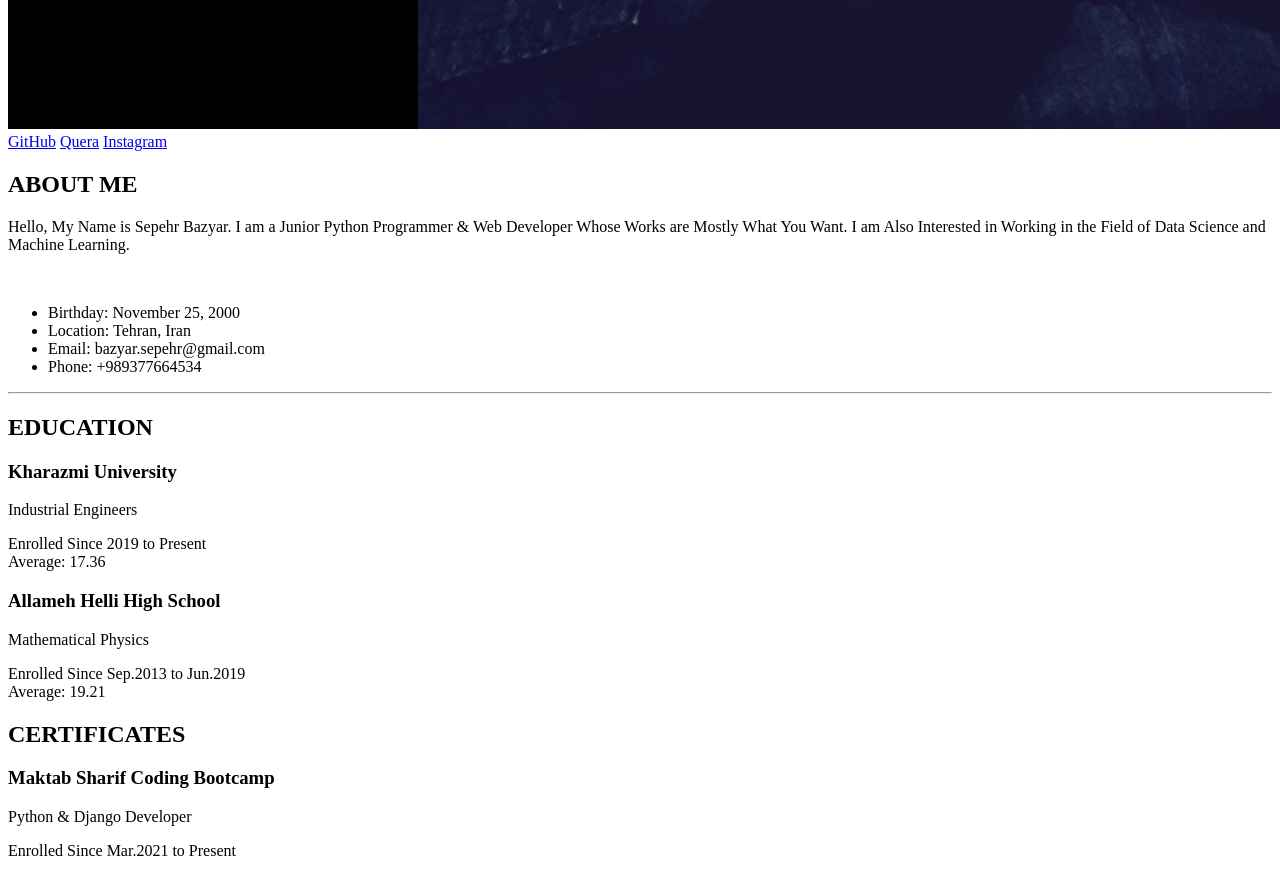
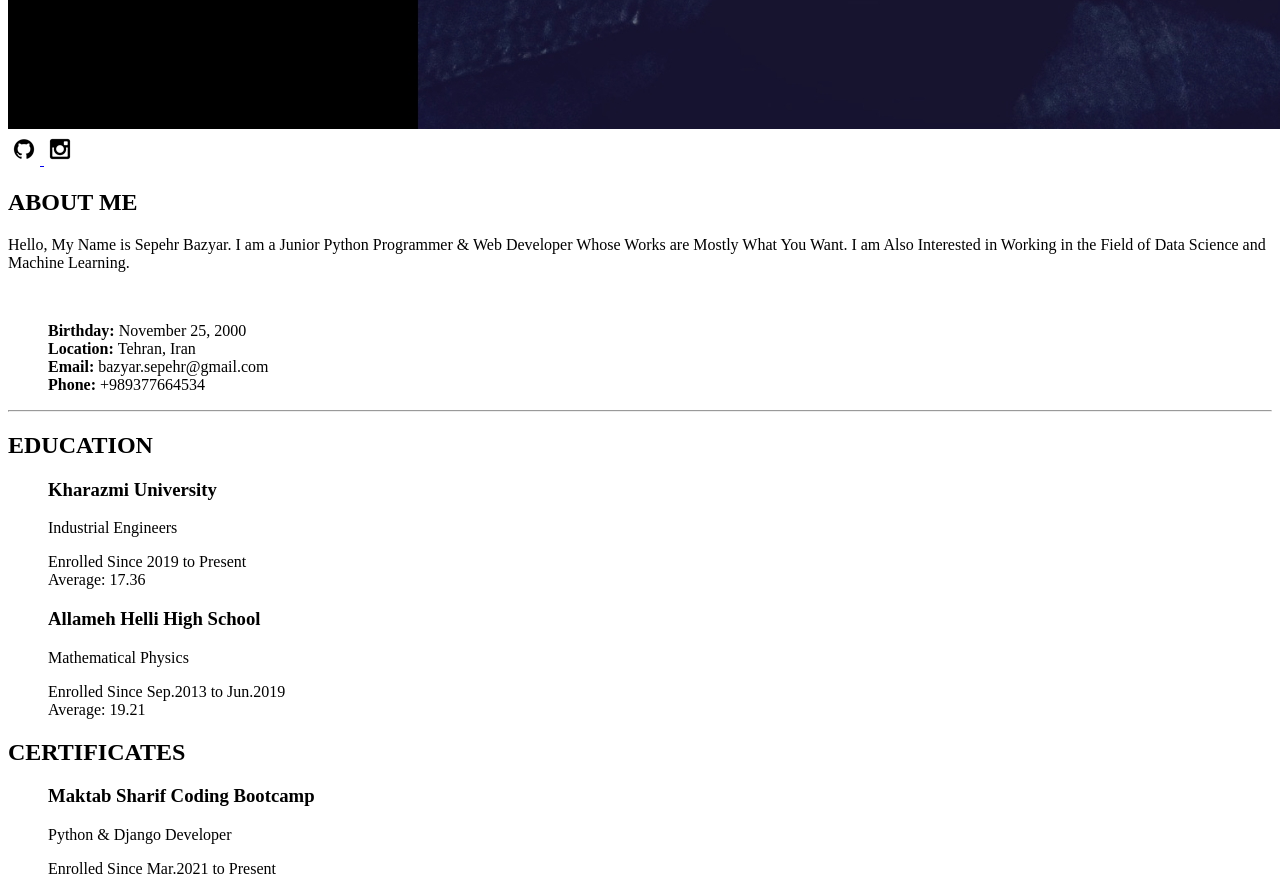
Before and after one commit to SepehrBazyar/maktab52_python, a plain HTML site: page HW11/index.html in a window 1280 px wide. Shown: the part 2020-2914 px from the top of the page. Drawn offline with Linux system fonts and the light colour scheme.

Commit message:
First Use style.css for None List Items

```diff
--- a/HW11/index.html
+++ b/HW11/index.html
@@ -9,9 +9,15 @@
         <h1>Sepehr Bazyar</h1>
             <button title="Download">Download Resume</button>
             <img src="Me.jpg" alt="Sepehr Bazyar">
-            <a href="https://github.com/SepehrBazyar">GitHub</a>
-            <a href="https://quera.ir/profile/SepehrBazyar">Quera</a>
-            <a href="https://www.instagram.com/sepehrbazyar/">Instagram</a>
+            <a href="https://github.com/SepehrBazyar" target="_blank">
+                <img src="GitHub.ico" alt="GitHub">
+            </a>
+            <!-- <a href="https://quera.ir/profile/SepehrBazyar" target="_blank">
+                <img src="Quera.ico" alt="Quera">
+            </a> -->
+            <a href="https://www.instagram.com/sepehrbazyar/" target="_blank">
+                <img src="Instagram.ico" alt="Instagram">
+            </a>
             <h2>ABOUT ME</h2>
                 <p>
                     Hello, My Name is Sepehr Bazyar.
@@ -22,22 +28,32 @@
                 </p>
                 <br>
                 <ul>
-                    <li>Birthday: November 25, 2000</li>
-                    <li>Location: Tehran, Iran</li>
-                    <li>Email: bazyar.sepehr@gmail.com</li>
-                    <li>Phone: +989377664534</li>
+                    <li><strong>Birthday: </strong>November 25, 2000</li>
+                    <li><strong>Location: </strong>Tehran, Iran</li>
+                    <li><strong>Email: </strong>bazyar.sepehr@gmail.com</li>
+                    <li><strong>Phone: </strong>+989377664534</li>
                 </ul>
             <hr>
             <h2>EDUCATION</h2>
+                <ul>
+                    <li>
                         <h3>Kharazmi University</h3>
                             <span>Industrial Engineers</span>
                             <p>Enrolled Since 2019 to Present<br>Average: 17.36</p>
+                    </li>
+                    <li>
                         <h3>Allameh Helli High School</h3>
                             <span>Mathematical Physics</span>
                             <p>Enrolled Since Sep.2013 to Jun.2019<br>Average: 19.21</p>
+                    </li>
+                </ul>
             <h2>CERTIFICATES</h2>
+                <ul>
+                    <li>
                         <h3>Maktab Sharif Coding Bootcamp</h3>
                             <span>Python & Django Developer</span>
                             <p>Enrolled Since Mar.2021 to Present</p>
+                    </li>
+                </ul>
     </body>
 </html>
--- a/HW11/style.css
+++ b/HW11/style.css
@@ -0,0 +1,3 @@
+ul {
+    list-style-type: none;
+}
```
Also changed, not shown: HW11/GitHub.ico (added), HW11/Instagram.ico (added), HW11/Quera.ico (added). Lines whose indentation alone changed are shown as unchanged.
